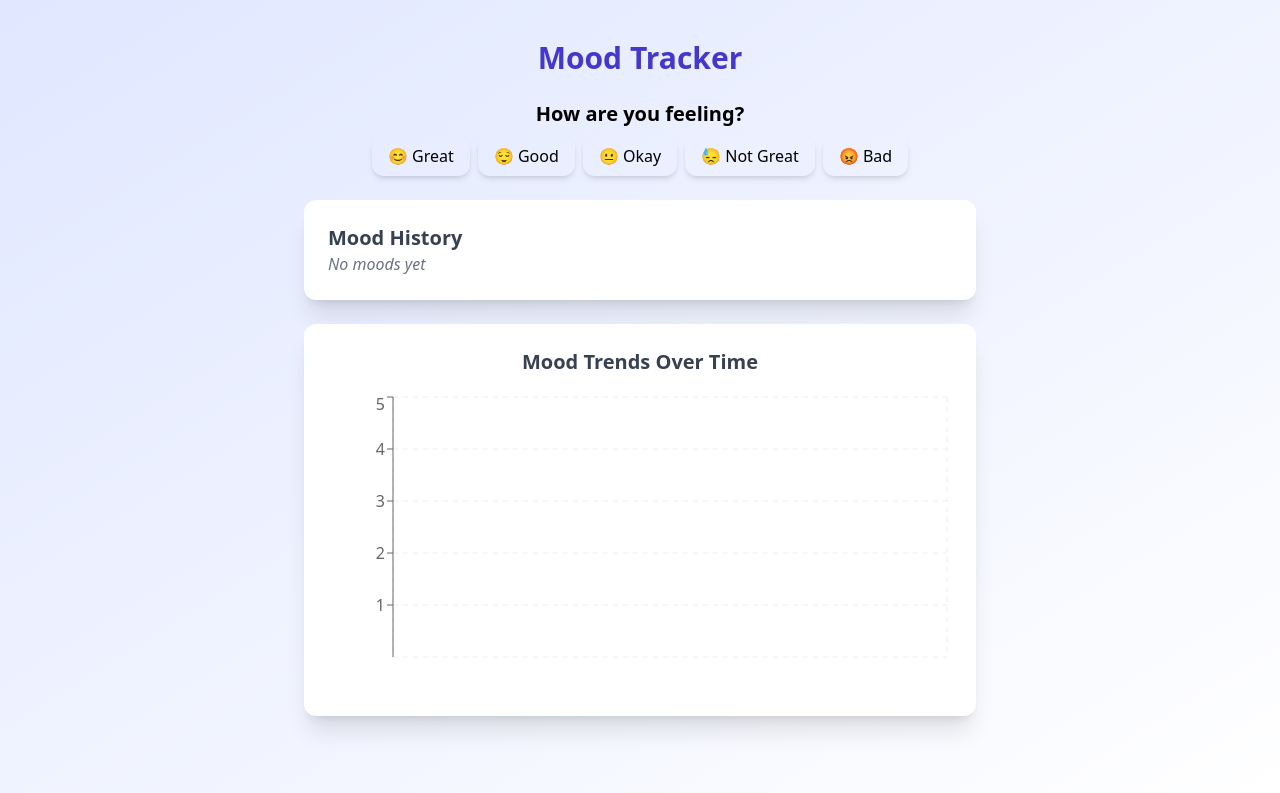
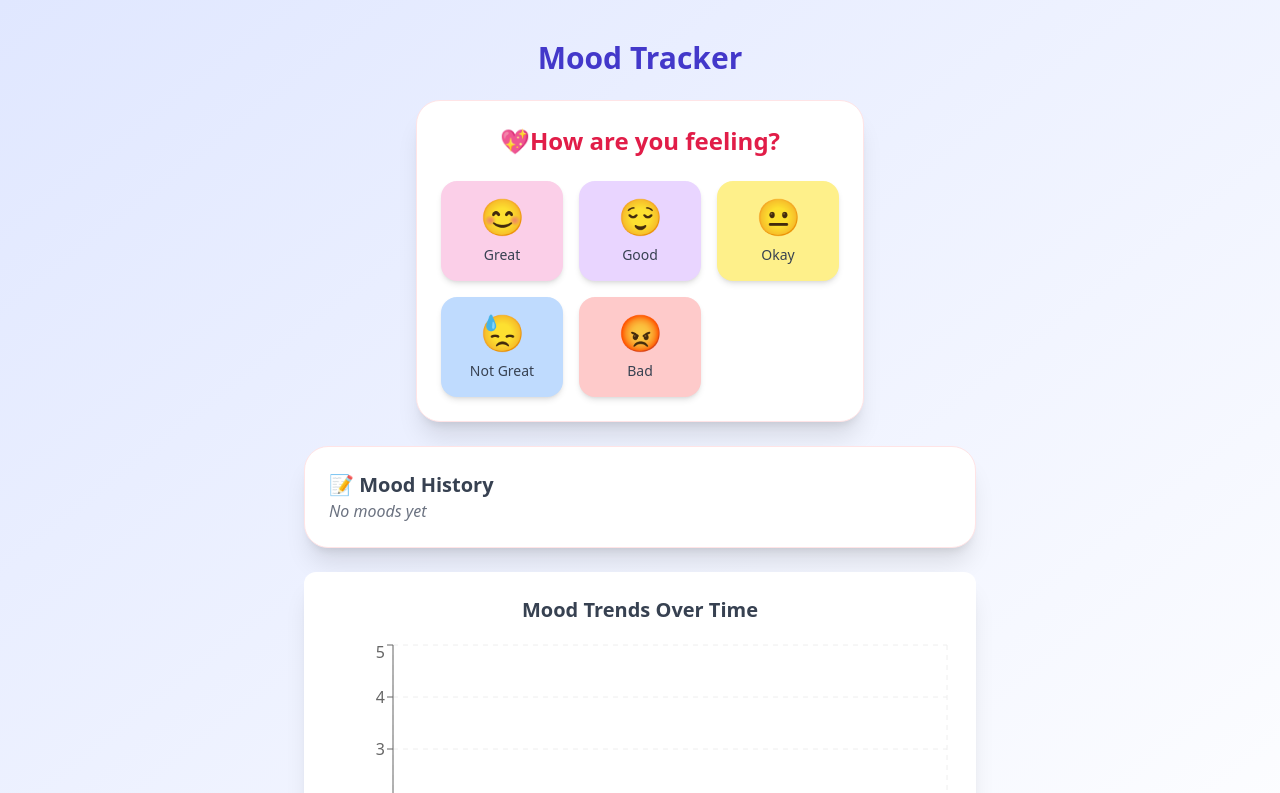
Before and after one commit to MargoTech/mood-tracker-app, a React (Vite) app: page / in a window 1280 px wide. Shown: the top 793 px of the page. Built offline with nearby package versions, Linux system fonts and the light colour scheme.

Commit message:
Working with styles, adding lucide-react

```diff
--- a/package.json
+++ b/package.json
@@ -10,6 +10,7 @@
     "preview": "vite preview"
   },
   "dependencies": {
+    "lucide-react": "^0.511.0",
     "react": "^18.3.1",
     "react-dom": "^18.3.1",
     "recharts": "^2.15.3"
--- a/src/components/MoodHistory.jsx
+++ b/src/components/MoodHistory.jsx
@@ -1,5 +1,6 @@
 import { useMood } from "../context/MoodContext";
 import { useState } from "react";
+import { Pencil, Trash2, Save, X } from "lucide-react";
 
 function MoodHistory() {
   const { moods, deleteMood, updateMood } = useMood();
@@ -34,8 +35,8 @@ function MoodHistory() {
   };
 
   return (
-    <div className="bg-white shadow-xl rounded-xl p-6 mt-6">
-      <h2 className="text-xl font-bold md-4 text-gray-700">Mood History</h2>
+    <div className="max-w-2xl mx-auto mt-10 p-6 bg-white rounded-3xl shadow-xl border border-rose-100">
+      <h2 className="text-xl font-bold md-4 text-gray-700"> 📝 Mood History</h2>
       <ul className="space-y-2">
         {moods.length === 0 && (
           <li className="text-gray-500 italic">No moods yet</li>
@@ -43,14 +44,14 @@ function MoodHistory() {
         {moods.map((entry) => (
           <li
             key={entry.id}
-            className="flex justify-between items-center bg-gray-100 px-4 py-2 rounded-xl shadow"
+            className="bg-rose-50 p-4 rounded-2xl flex items-center justify-between shadow hover:shadow-lg transition-shadow"
           >
             {editId === entry.id ? (
-              <div>
+              <div className="flex-1">
                 <select
                   value={editedMood}
                   onChange={(e) => setEditedMood(e.target.value)}
-                  className="border border-gray-300 rounded-lg px-2 py-1 mr-2"
+                  className="rounded-md border border-gray-300 p-1 mr-2"
                 >
                   <option>Great</option>
                   <option>Good</option>
@@ -62,21 +63,21 @@ function MoodHistory() {
                   onClick={handleSave}
                   className="text-green-600 hover:underline"
                 >
-                  Save
+                  <Save className="inline w-5 h-5" />
                 </button>
                 <button
                   onClick={() => setEditId(null)}
                   className="text-gray-500 hover:underline"
                 >
-                  Cancel
+                  <X className="inline w-5 h-5" />
                 </button>
               </div>
             ) : (
               <>
-                <span>
+                <span className="text-gray-700 font-medium">
                   <strong>{entry.date}</strong>: {entry.mood}
                 </span>
-                <div>
+                <div className="flex space-x-2">
                   <button
                     onClick={() => handleUpdate(entry)}
                     className="text-blue-500 hover:underline"
--- a/src/components/MoodSelector.jsx
+++ b/src/components/MoodSelector.jsx
@@ -25,21 +25,28 @@ export default function MoodSelector() {
   };
 
   return (
-    <div className="flex flex-col items-center space-y-2">
-      <h2 className="text-xl font-semibold">How are you feeling?</h2>
-      <div className="flex flex-wrap justify-center gap-2">
+    <div className="max-w-md mx-auto mt-8 p-6 bg-white rounded-3xl shadow-xl border border-rose-100">
+      <h2 className="text-2xl font-bold text-center text-rose-600 mb-6">
+        {" "}
+        💖How are you feeling?
+      </h2>
+      <div className="grid grid-cols-2 gap-4 sm:grid-cols-3">
         {moodList.map((m) => (
           <button
             key={m.label}
             onClick={() => handleMoodClick(m.label)}
             disabled={loadingLabel === m.label}
-            className={`px-4 py-2 rounded-xl shadow-md ${
-              loadingLabel === m.label
-                ? "opacity-50 cursor-not-allowed"
-                : "hover:bg-gray-100"
-            }`}
+            aria-label={`Select mood: ${m.label}`}
+            className={`flex flex-col items-center justify-center rounded-2xl p-4 shadow-md transition-transform duration-300 hover:scale-105 hover:ring-2 hover:ring-rose-300 ${
+              m.color
+            } ${loadingLabel === m.label ? "ring-4 ring-rose-400" : ""}`}
           >
-            {m.emoji} {loadingLabel === m.label ? "Saving..." : m.label}
+            <span className="text-4xl">
+              {loadingLabel === m.label ? "⏳" : m.emoji}
+            </span>
+            <span className="mt-2 text-sm font-medium text-gray-700">
+              {loadingLabel === m.label ? "Saving..." : m.label}
+            </span>
           </button>
         ))}
       </div>
```
Also changed, not shown: 1 other file (tests, documents, lock files or other folders).
